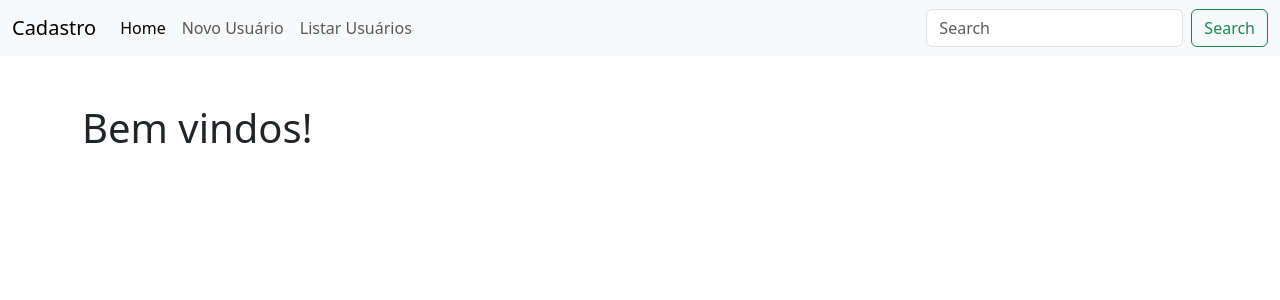
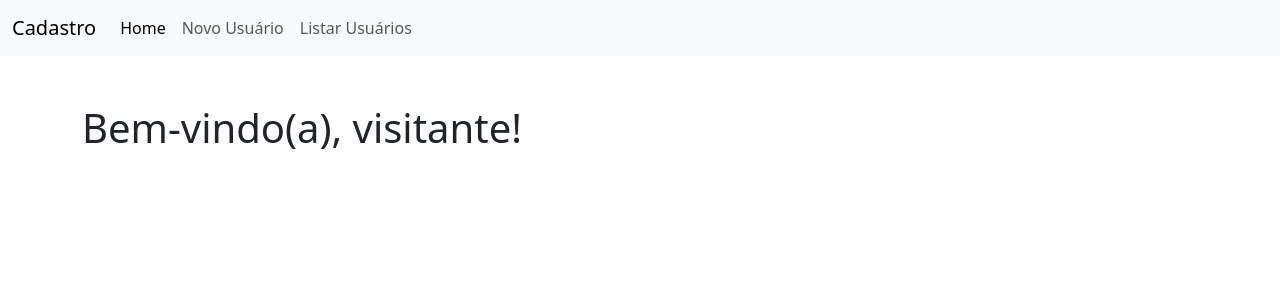
Before and after one commit to juravellar/sistema-cadastro-php, a PHP site: page /index.php in a window 1280 px wide. Shown: the top 300 px of the page. Run offline with PHP 8.4, Linux system fonts and the light colour scheme.

Commit message:
Fix navbar brand link and improve welcome message display

```diff
--- a/index.php
+++ b/index.php
@@ -13,7 +13,7 @@
   <body>
     <nav class="navbar navbar-expand-lg bg-body-tertiary">
       <div class="container-fluid">
-        <a class="navbar-brand" href="#">Cadastro</a>
+        <a class="navbar-brand" href="index.php">Cadastro</a>
         <button class="navbar-toggler" type="button" data-bs-toggle="collapse" data-bs-target="#navbarSupportedContent" aria-controls="navbarSupportedContent" aria-expanded="false" aria-label="Toggle navigation">
           <span class="navbar-toggler-icon"></span>
         </button>
@@ -29,10 +29,6 @@
               <a class="nav-link" href="?page=listar">Listar Usuários</a>
             </li>
           </ul>
-          <form class="d-flex" role="search">
-            <input class="form-control me-2" type="search" placeholder="Search" aria-label="Search"/>
-            <button class="btn btn-outline-success" type="submit">Search</button>
-          </form>
         </div>
       </div>
     </nav>
@@ -56,14 +52,17 @@
                 include("editar-usuario.php");
                 break;
               default:
-                print("<h1>Bem vindos!</h1>");
+                if (isset($row->nome)) {
+                  print("<h1>Bem-vindo(a), " . $row->nome . "!</h1>");
+                } else {
+                  print("<h1>Bem-vindo(a), visitante!</h1>");
+                }
             }
           ?>
         </div>
       </div>
     </div>
 
-
     <script src="js/bootstrap.bundle.min.js"></script>
 
   </body>
```
